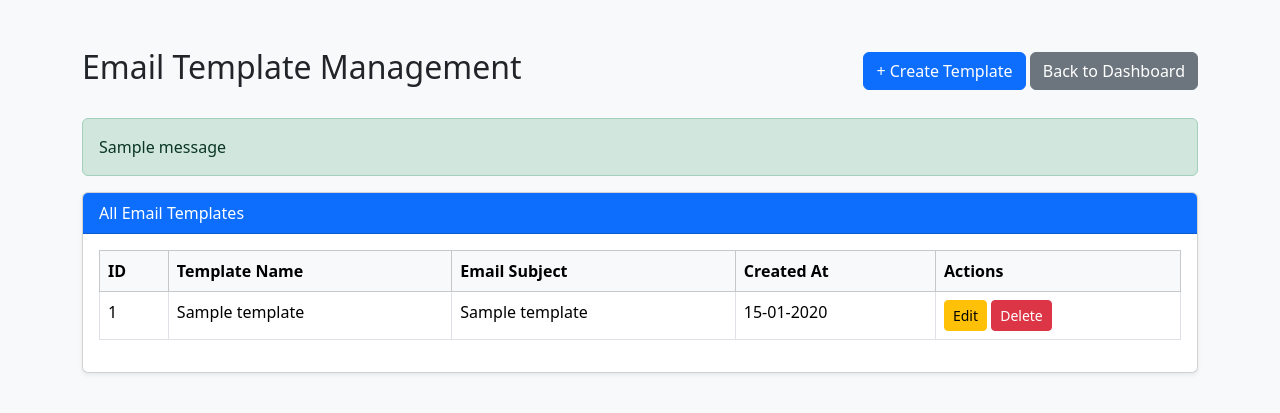
After one commit to Priyanka-github26/Email-Marketing-Automation, a Flask app: page /templates in a window 1280 px wide. The commit adds this page. Shown: the top 413 px of the page. Run offline with Flask 3, Linux system fonts and the light colour scheme; a user stored in the database is signed in; tables that the repository leaves empty hold one stand-in row (values such as "Sample post"); one stand-in notice (Sample message) is shown.

Commit message:
Implement email template management CRUD

```diff
--- a/app/routes.py
+++ b/app/routes.py
@@ -4,7 +4,7 @@ import csv
 import io
 from flask_login import login_required, current_user
 from app import db
-from app.models import Subscriber
+from app.models import Subscriber, EmailTemplate, Campaign, SequenceEmail
 
 main = Blueprint("main", __name__)
 
@@ -205,3 +205,117 @@ def import_subscribers():
             return redirect(url_for("main.import_subscribers"))
 
     return render_template("import_subscribers.html")
+
+
+# ==============================
+# EMAIL TEMPLATE MANAGEMENT
+# ==============================
+
+@main.route("/templates")
+@login_required
+def email_templates():
+
+    templates = EmailTemplate.query.filter_by(
+        user_id=current_user.id
+    ).order_by(EmailTemplate.id.desc()).all()
+
+    return render_template(
+        "email_templates.html",
+        templates=templates
+    )
+
+
+@main.route("/templates/add", methods=["GET", "POST"])
+@login_required
+def add_email_template():
+
+    if request.method == "POST":
+
+        name = request.form.get("name", "").strip()
+        subject = request.form.get("subject", "").strip()
+        body = request.form.get("body", "").strip()
+
+        if not name or not subject or not body:
+            flash("All fields are required.", "danger")
+            return redirect(url_for("main.add_email_template"))
+
+        new_template = EmailTemplate(
+            user_id=current_user.id,
+            name=name,
+            subject=subject,
+            body=body
+        )
+
+        db.session.add(new_template)
+        db.session.commit()
+
+        flash("Email template created successfully!", "success")
+
+        return redirect(url_for("main.email_templates"))
+
+    return render_template("add_email_template.html")
+
+
+@main.route("/templates/edit/<int:template_id>", methods=["GET", "POST"])
+@login_required
+def edit_email_template(template_id):
+
+    template = EmailTemplate.query.filter_by(
+        id=template_id,
+        user_id=current_user.id
+    ).first_or_404()
+
+    if request.method == "POST":
+
+        name = request.form.get("name", "").strip()
+        subject = request.form.get("subject", "").strip()
+        body = request.form.get("body", "").strip()
+
+        if not name or not subject or not body:
+            flash("All fields are required.", "danger")
+            return redirect(url_for(
+                "main.edit_email_template",
+                template_id=template.id
+            ))
+
+        template.name = name
+        template.subject = subject
+        template.body = body
+
+        db.session.commit()
+
+        flash("Email template updated successfully!", "success")
+
+        return redirect(url_for("main.email_templates"))
+
+    return render_template(
+        "edit_email_template.html",
+        template=template
+    )
+
+
+@main.route("/templates/delete/<int:template_id>", methods=["POST"])
+@login_required
+def delete_email_template(template_id):
+
+    template = EmailTemplate.query.filter_by(
+        id=template_id,
+        user_id=current_user.id
+    ).first_or_404()
+
+    # Prevent deleting templates used by campaigns or sequences
+    if Campaign.query.filter_by(template_id=template.id).first() or \
+       SequenceEmail.query.filter_by(template_id=template.id).first():
+
+        flash(
+            "This template is being used. Remove its campaign or sequence references first.",
+            "warning"
+        )
+        return redirect(url_for("main.email_templates"))
+
+    db.session.delete(template)
+    db.session.commit()
+
+    flash("Email template deleted successfully!", "success")
+
+    return redirect(url_for("main.email_templates"))
--- /dev/null
+++ b/app/templates/email_templates.html
@@ -0,0 +1,137 @@
+
+<!DOCTYPE html>
+<html lang="en">
+
+<head>
+    <meta charset="UTF-8">
+    <meta name="viewport" content="width=device-width, initial-scale=1">
+
+    <title>Email Templates | Email Marketing Automation</title>
+
+    <link href="https://cdn.jsdelivr.net/npm/bootstrap@5.3.3/dist/css/bootstrap.min.css"
+          rel="stylesheet">
+</head>
+
+<body class="bg-light">
+
+<div class="container mt-5">
+
+    <!-- Page Header -->
+    <div class="d-flex justify-content-between align-items-center mb-4">
+
+        <h2>Email Template Management</h2>
+
+        <div>
+            <a href="{{ url_for('main.add_email_template') }}"
+               class="btn btn-primary">
+                + Create Template
+            </a>
+
+            <a href="{{ url_for('main.dashboard') }}"
+               class="btn btn-secondary">
+                Back to Dashboard
+            </a>
+        </div>
+
+    </div>
+
+    <!-- Flash Messages -->
+    {% with messages = get_flashed_messages(with_categories=true) %}
+        {% for category, message in messages %}
+            <div class="alert alert-{{ category }}">
+                {{ message }}
+            </div>
+        {% endfor %}
+    {% endwith %}
+
+    <!-- Templates Table -->
+    <div class="card shadow-sm">
+
+        <div class="card-header bg-primary text-white">
+            All Email Templates
+        </div>
+
+        <div class="card-body">
+
+            {% if templates %}
+
+            <div class="table-responsive">
+
+                <table class="table table-bordered table-hover">
+
+                    <thead class="table-light">
+                        <tr>
+                            <th>ID</th>
+                            <th>Template Name</th>
+                            <th>Email Subject</th>
+                            <th>Created At</th>
+                            <th>Actions</th>
+                        </tr>
+                    </thead>
+
+                    <tbody>
+
+                        {% for template in templates %}
+
+                        <tr>
+
+                            <td>{{ template.id }}</td>
+
+                            <td>{{ template.name }}</td>
+
+                            <td>{{ template.subject }}</td>
+
+                            <td>
+                                {{ template.created_at.strftime('%d-%m-%Y')
+                                   if template.created_at else '-' }}
+                            </td>
+
+                            <td>
+
+                                <a href="{{ url_for('main.edit_email_template',
+                                                     template_id=template.id) }}"
+                                   class="btn btn-sm btn-warning">
+                                    Edit
+                                </a>
+
+                                <form method="POST"
+                                      action="{{ url_for('main.delete_email_template',
+                                                         template_id=template.id) }}"
+                                      style="display:inline;"
+                                      onsubmit="return confirm('Are you sure you want to delete this template?');">
+
+                                    <button type="submit"
+                                            class="btn btn-sm btn-danger">
+                                        Delete
+                                    </button>
+
+                                </form>
+
+                            </td>
+
+                        </tr>
+
+                        {% endfor %}
+
+                    </tbody>
+
+                </table>
+
+            </div>
+
+            {% else %}
+
+            <p class="text-muted text-center mb-0">
+                No email templates found. Create your first template!
+            </p>
+
+            {% endif %}
+
+        </div>
+
+    </div>
+
+</div>
+
+</body>
+</html>
```
Also changed, not shown: app/templates/add_email_template.html (added, +92 -0 lines), app/templates/dashboard.html (+23 -6 lines), app/templates/edit_email_template.html (added, +91 -0 lines).
